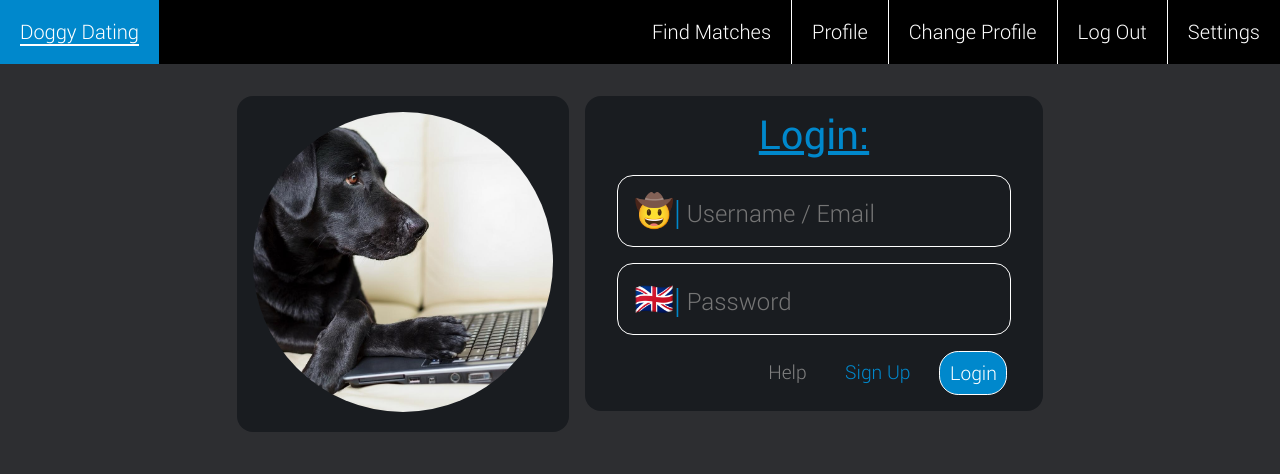
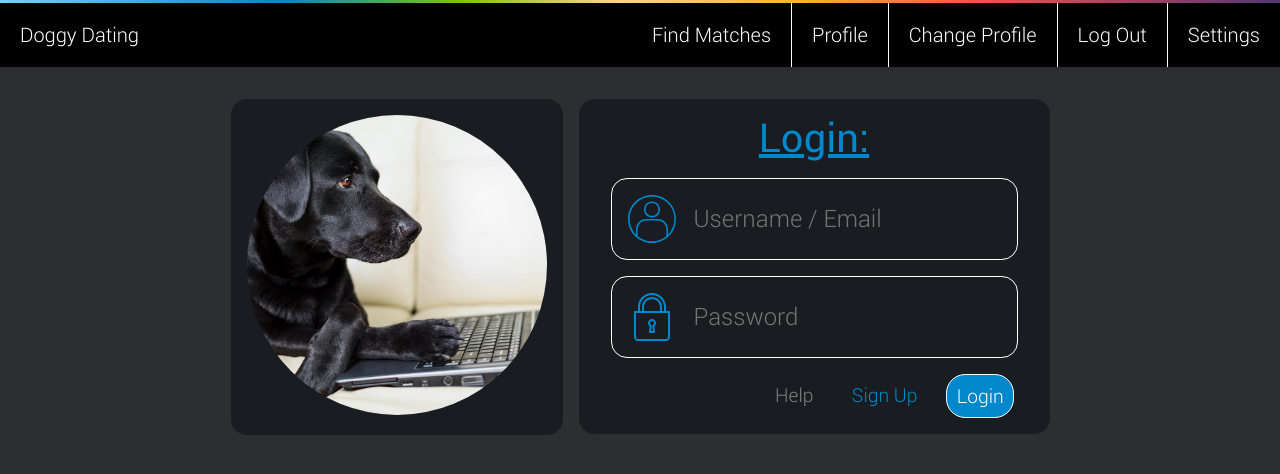
Before and after one commit to Bailey-1/DogDating, a plain HTML site: page login.html in a window 1280 px wide. Drawn offline with Linux system fonts and the light colour scheme.

Commit message:
Improved the login page.

```diff
--- a/login.html
+++ b/login.html
@@ -4,13 +4,16 @@
 		<meta charset="UTF-8" />
 		<meta name="viewport" content="width=device-width, initial-scale=1.0" />
 		<meta http-equiv="X-UA-Compatible" content="ie=edge" />
-		<title>Login</title>
+		<title>Doggy Dating - Login</title>
 
 		<link rel="stylesheet" href="style.css" />
 		<link type="text/javascript" href="index.js" />
 	</head>
 	<body>
 		<div class="navbar">
+			<div
+				style="background-image: linear-gradient(to right,#73D2F6,#08C 22%,#7FC400 36%,#FFD583 48%,#FFB21E 63%,#FF4D4D 76%,#503873); width: 100%; height: 0.2em;"
+			></div>
 			<ul>
 				<li style="border-right: 0px;"><a href="#">Settings</a></li>
 				<li><a href="#">Log Out</a></li>
@@ -28,7 +31,7 @@
 				<div class="userInput">
 					<div class="loginText">Login:</div>
 					<div class="inputGroup">
-						<a class="icon">🤠|</a>
+						<img src="/svg/user.svg" class="icon" />
 						<input
 							class="inputStyle"
 							type="text"
@@ -36,7 +39,7 @@
 						/>
 					</div>
 					<div class="inputGroup">
-						<a class="icon">🇬🇧|</a>
+						<img src="/svg/lock.svg" class="icon" />
 						<input class="inputStyle" type="password" placeholder="Password" />
 					</div>
 					<div class="buttonGroup">
--- a/style.css
+++ b/style.css
@@ -9,6 +9,15 @@
 @font-face {
 	font-family: 'RobotoRegular';
 	src: url('fonts/Roboto-Regular.ttf');
+}
+
+@keyframes fadein {
+	from {
+		opacity: 0;
+	}
+	to {
+		opacity: 1;
+	}
 }
 
 body {
@@ -67,19 +76,23 @@ div.navbar ul li a:hover {
 	}
 }
 
-div.Profiles {
+div.profiles {
 	margin: 1em;
 	padding: 1em;
 }
 
 div.dogProfile {
-	border: 0.1em solid white;
 	border-radius: 0.5em;
 	margin: 0.5em;
 	display: inline-block;
 	background-color: #191c20;
 
 	width: 250px;
+}
+div.dogProfile:hover {
+	box-shadow: 0px 15px 15px rgba(0, 0, 0, 1);
+	transform: scale(1.1);
+	border: 0.1em solid white;
 }
 
 div.dogProfile div.details {
@@ -210,6 +223,8 @@ div.ownerDetail div p2 {
 }
 
 div.userLogin {
+	animation: fadein 5s;
+
 	height: 50vh;
 	display: flex;
 	justify-content: center;
@@ -239,7 +254,6 @@ div.loginText {
 	background: #191c20;
 	border: none;
 	color: white;
-	height: 100%;
 	font-size: 1.5em;
 	font-family: 'RobotoLight';
 }
@@ -249,6 +263,7 @@ div.inputGroup {
 	border-radius: 1em;
 	margin: 1em;
 	padding: 1em;
+	display: flex;
 }
 
 div.loginImage {
@@ -304,8 +319,9 @@ div.buttonGroup {
 	color: grey;
 }
 
-a.icon {
-	padding: 0em;
-	font-size: 2em;
+img.icon {
+	padding: 0em 1em 0em 0em;
 	color: #0088cc;
+	width: 3em;
+	height: 3em;
 }
```
Also changed, not shown: index.html (+4 -1 lines), profile.html (+4 -1 lines), svg/lock.svg (added), svg/user.svg (added), 1 other file.
